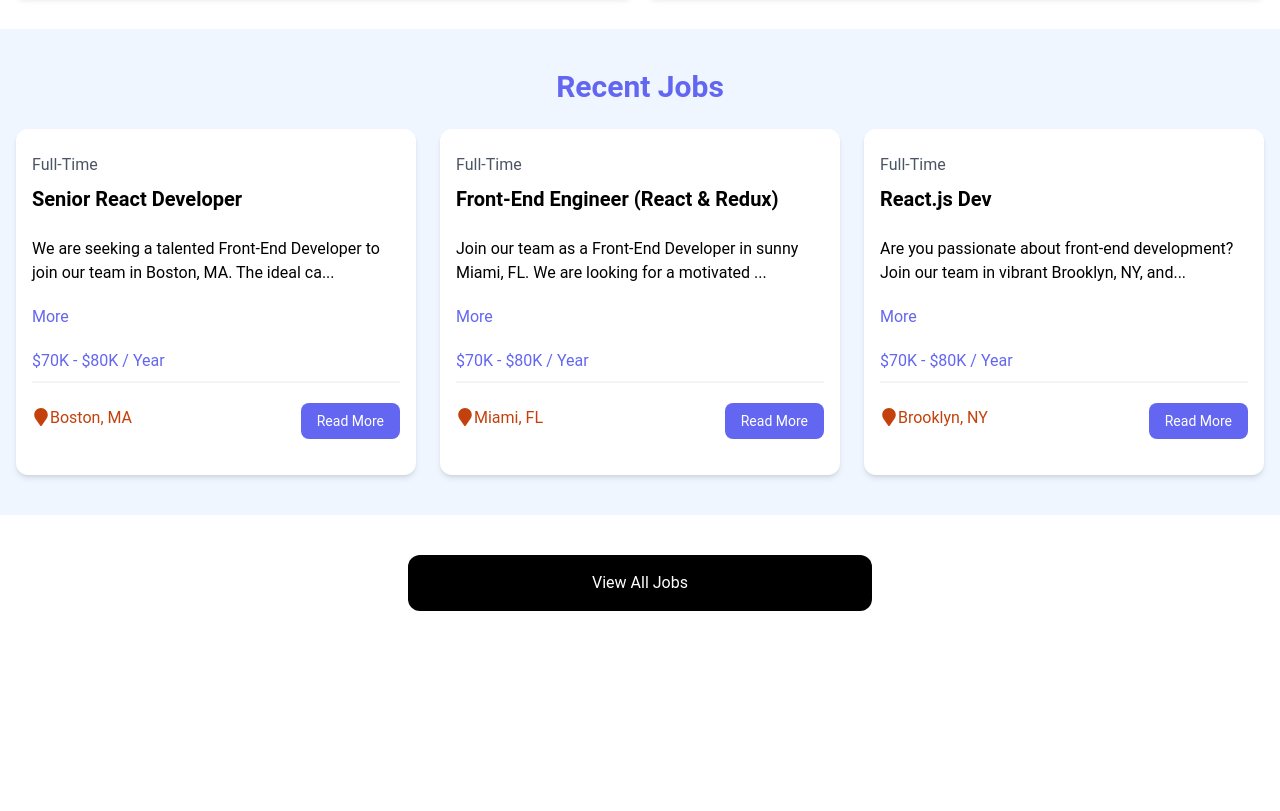
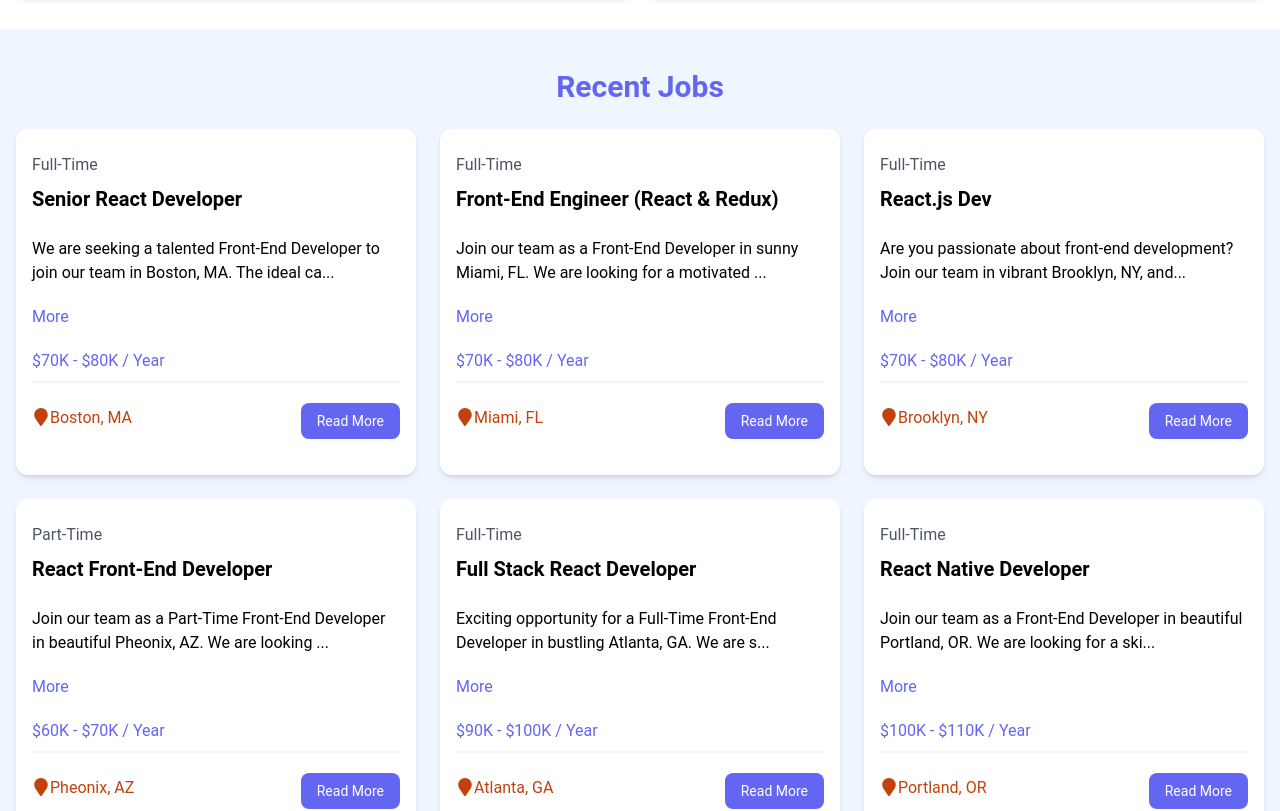
Before and after one commit to xClune/react-jobs, a React (Vite) app: page / in a window 1280 px wide. Shown: the part 580-1391 px from the top of the page. Before the commit the page ends 1231 px from the top, so only its background shows below. Built offline with nearby package versions, Linux system fonts and the light colour scheme; data requests are answered from the project's data file.

Commit message:
Create mock back end for jobs.
Fetch data in JobListings component with useEffect hook.

```diff
--- a/package.json
+++ b/package.json
@@ -7,7 +7,8 @@
     "dev": "vite",
     "build": "vite build",
     "lint": "eslint . --ext js,jsx --report-unused-disable-directives --max-warnings 0",
-    "preview": "vite preview"
+    "preview": "vite preview",
+    "server": "json-server --watch src/jobs.json --port 8000"
   },
   "dependencies": {
     "react": "^18.2.0",
--- a/src/components/JobListings.jsx
+++ b/src/components/JobListings.jsx
@@ -1,10 +1,26 @@
-import React from 'react'
-import jobs from '../jobs.json'
+import {React, useEffect, useState} from 'react'
 import JobListing from './JobListing'
 
 const JobListings = ({ isHome = false }) => {
+  const [jobs, setJobs] = useState([]);
+  const [loading, setLoading] = useState(true);
 
-  const jobListings = isHome ? jobs.slice(0, 3) : jobs;
+  // fetch data from 'backend'
+  useEffect(() =>{
+    const fetchJobs = async () => {
+      try {
+        const res = await fetch('http://localhost:8000/jobs')
+        const data = await res.json();
+        setJobs(data);
+      } catch(error) {
+        console.log('Error fetching data', error);
+      } finally {
+        setLoading(false);
+      }
+    }
+
+    fetchJobs();
+  }, []);
 
   return (
     <>
@@ -14,7 +30,7 @@
             {isHome ? 'Recent Jobs' : 'Browse Jobs'}
           </h2>
           <div className="grid grid-cols-1 md:grid-cols-3 gap-6">
-            { jobListings.map((job) => (
+            { jobs.map((job) => (
                 <JobListing key={ job.id } job={ job } />
             )) }
             </div>
--- a/src/jobs.json
+++ b/src/jobs.json
@@ -1,5 +1,5 @@
-
-[
+{
+  "jobs": [
     {
       "id": "1",
       "title": "Senior React Developer",
@@ -85,3 +85,4 @@
       }
     }
   ]
+}
```
Lines whose indentation alone changed are shown as unchanged.
